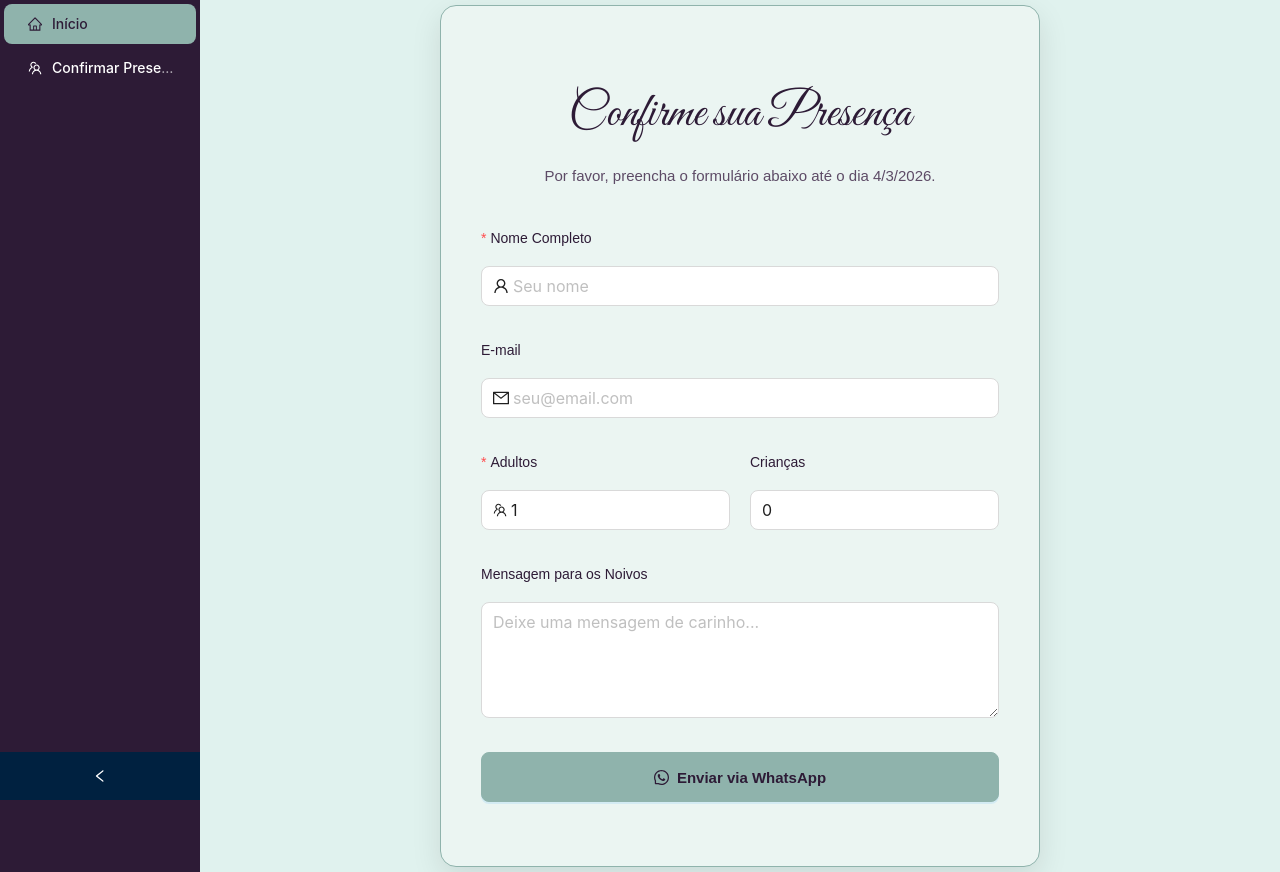
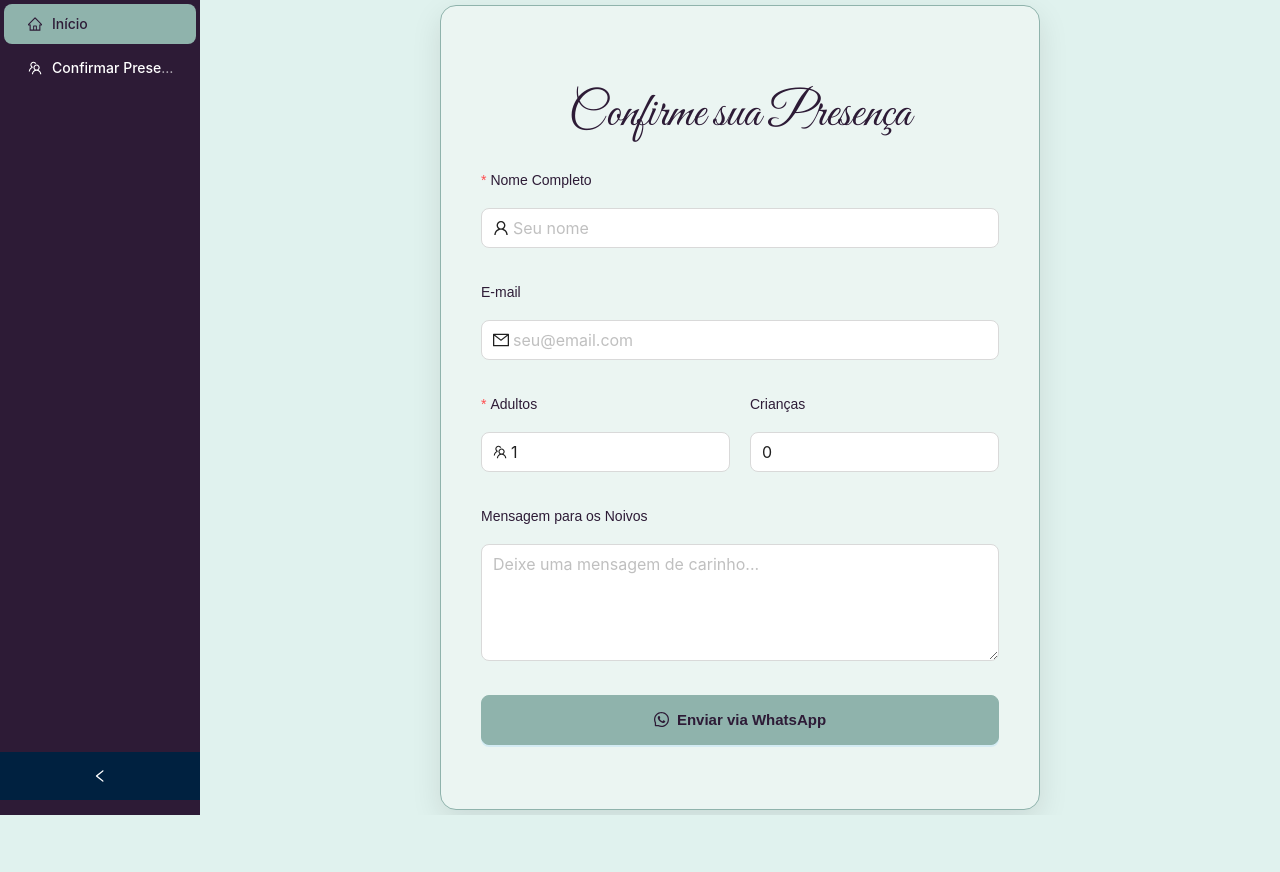
Before and after one commit to vi2511/casamento-laisla, a React (Vite) app: page /rsvp in a window 1280 px wide. After the commit the page ends 815 px from the top, so only its background shows below. Built offline with nearby package versions, Linux system fonts and the light colour scheme.

Commit message:
retirada data

```diff
--- a/src/pages/RSVP.tsx
+++ b/src/pages/RSVP.tsx
@@ -52,9 +52,6 @@ export default function RSVP() {
         <h1 className="rsvp-title">
           Confirme sua Presença
         </h1>
-        <p className="rsvp-description">
-          Por favor, preencha o formulário abaixo até o dia 4/3/2026.
-        </p>
 
         <Form
           form={form}
```
